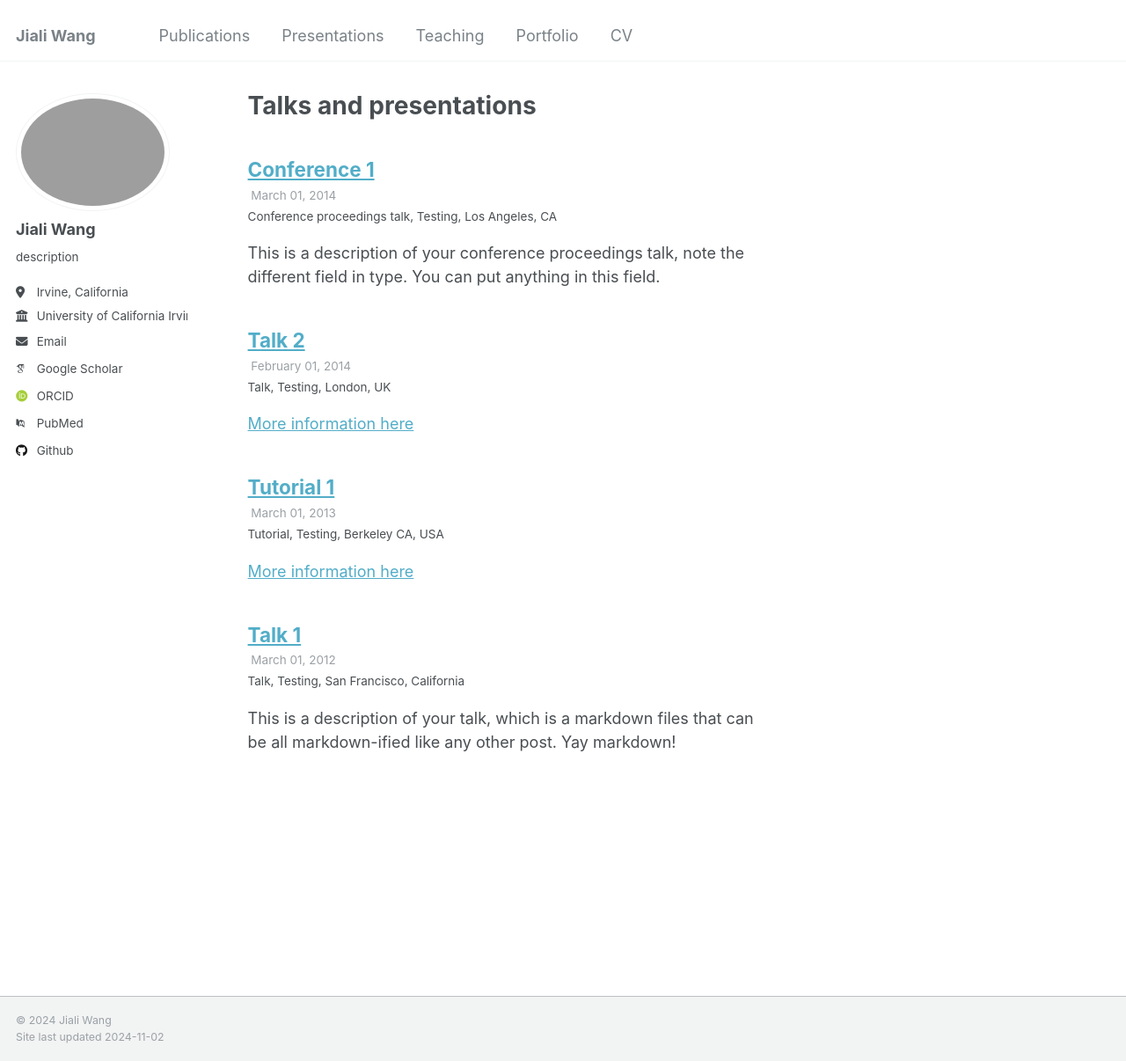
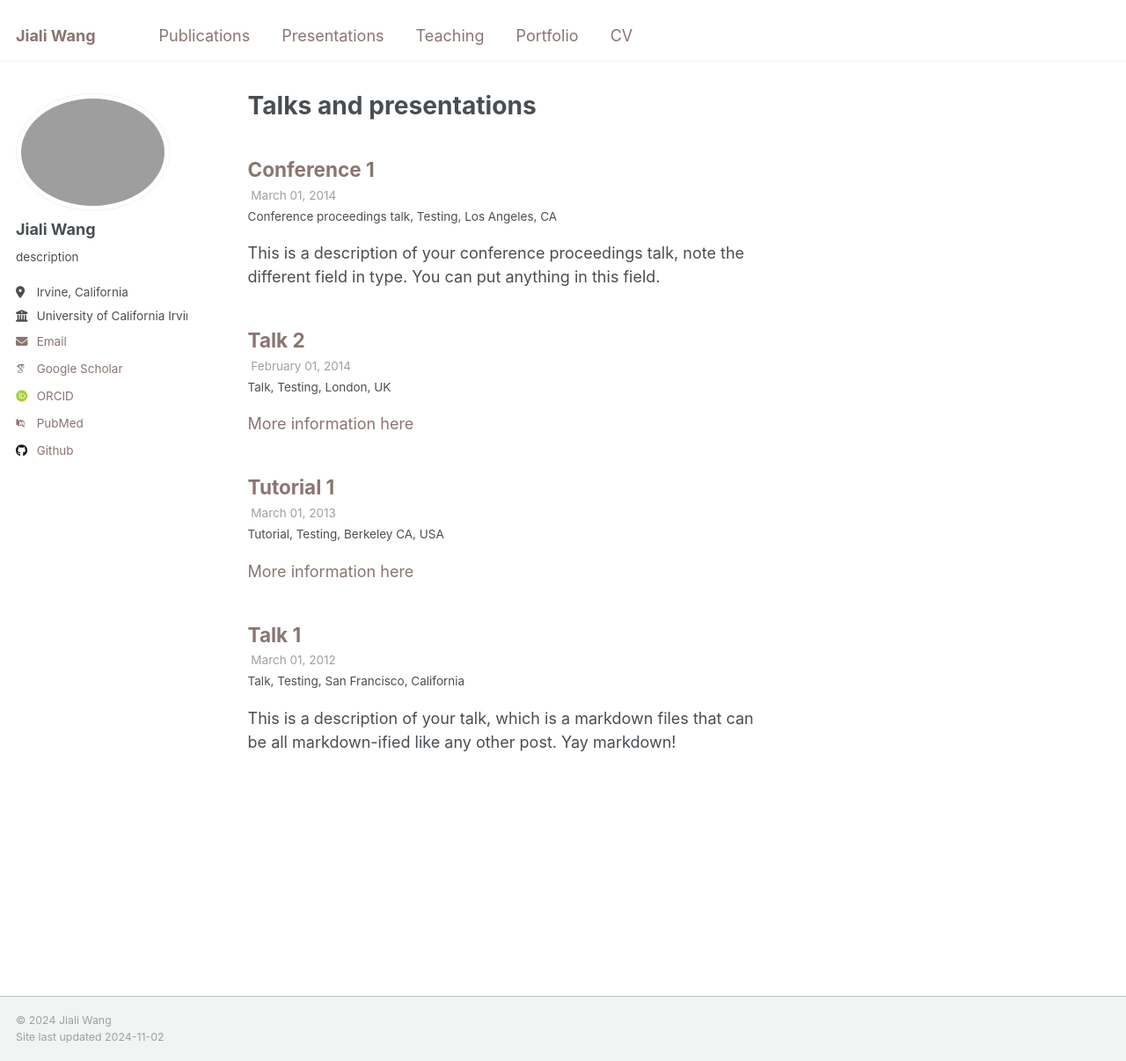
Before and after one commit to AltriaCarrie/altriacarrie.github.io, a Jekyll site: the page built from _pages/talks.html, in a window 1280 px wide and 1206 px high. Shown: the whole window at 88% size. Built offline with Jekyll 4.4.1, drawn with Linux system fonts in a browser that asks for light colours; some web fonts are replaced.

Commit message:
Update archive-single-talk.html

```diff
--- a/_includes/archive-single-talk.html
+++ b/_includes/archive-single-talk.html
@@ -13,6 +13,15 @@
 {% endif %}
 
 <div class="{{ include.type | default: "list" }}__item">
+  <style type="text/css">
+    a:link,a:visited{
+      text-decoration:none;
+      color: #8a7570
+    }
+    a:hover{
+      text-decoration:underline;
+    }
+  </style>
   <article class="archive__item" itemscope itemtype="http://schema.org/CreativeWork">
     {% if include.type == "grid" and teaser %}
       <div class="archive__item-teaser">
```
